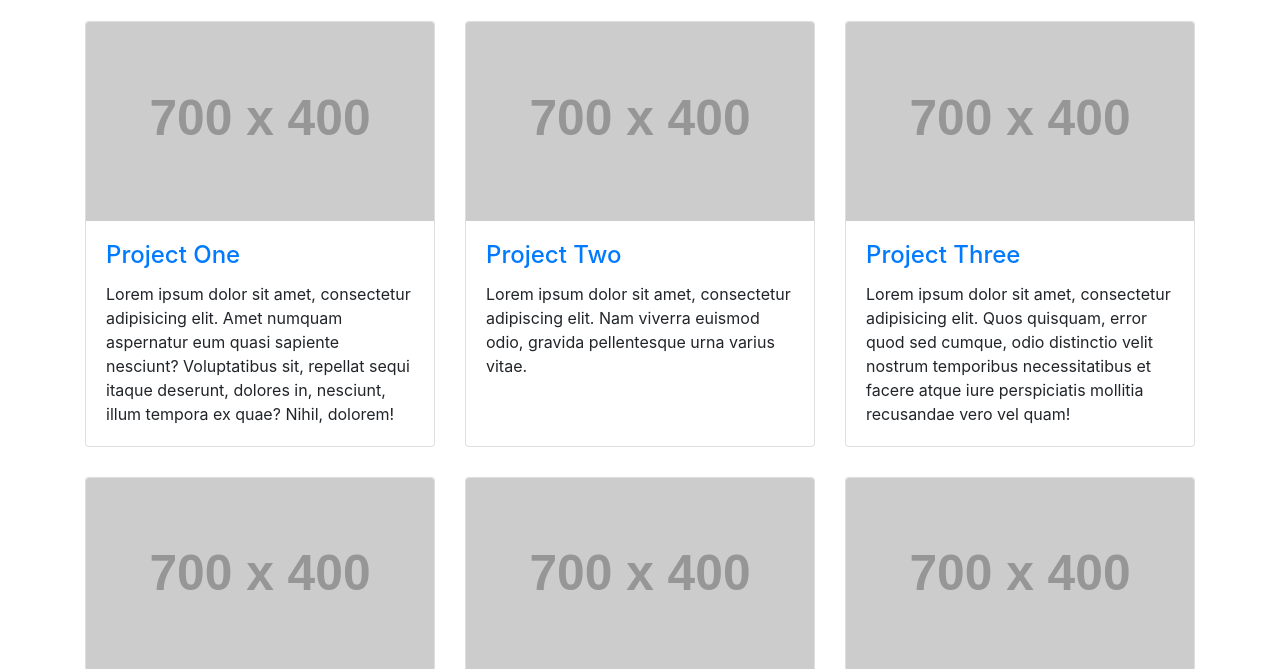
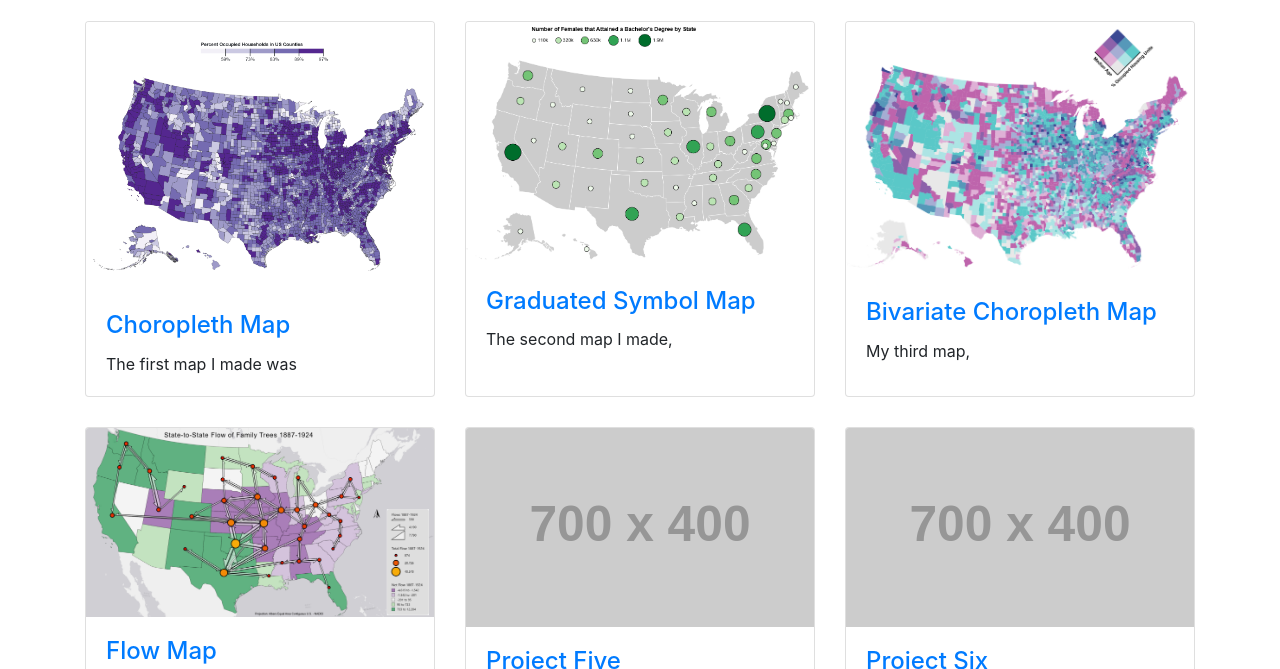
Before and after one commit to geog3540/nramker, a website: page index.html in a window 1280 px wide. Shown: the part 131-800 px from the top of the page. Drawn offline with Linux system fonts and the light colour scheme; placeholder pictures from the web are drawn by us.

Commit message:
pushing photos into repository

```diff
--- a/index.html
+++ b/index.html
@@ -59,45 +59,45 @@
       <div class="row">
         <div class="col-lg-4 col-sm-6 portfolio-item">
           <div class="card h-100">
-            <a href="#"><img class="card-img-top" src="http://placehold.it/700x400" alt=""></a>
+            <a href="#"><img class="card-img-top" src="images/choropleth.png" alt=""></a>
             <div class="card-body">
               <h4 class="card-title">
-                <a href="#">Project One</a>
+                <a href="#">Choropleth Map</a>
               </h4>
-              <p class="card-text">Lorem ipsum dolor sit amet, consectetur adipisicing elit. Amet numquam aspernatur eum quasi sapiente nesciunt? Voluptatibus sit, repellat sequi itaque deserunt, dolores in, nesciunt, illum tempora ex quae? Nihil, dolorem!</p>
+              <p class="card-text">The first map I made was </p>
             </div>
           </div>
         </div>
         <div class="col-lg-4 col-sm-6 portfolio-item">
           <div class="card h-100">
-            <a href="#"><img class="card-img-top" src="http://placehold.it/700x400" alt=""></a>
+            <a href="#"><img class="card-img-top" src="images/graduated.png" alt=""></a>
             <div class="card-body">
               <h4 class="card-title">
-                <a href="#">Project Two</a>
+                <a href="#">Graduated Symbol Map</a>
               </h4>
-              <p class="card-text">Lorem ipsum dolor sit amet, consectetur adipiscing elit. Nam viverra euismod odio, gravida pellentesque urna varius vitae.</p>
+              <p class="card-text">The second map I made, </p>
             </div>
           </div>
         </div>
         <div class="col-lg-4 col-sm-6 portfolio-item">
           <div class="card h-100">
-            <a href="#"><img class="card-img-top" src="http://placehold.it/700x400" alt=""></a>
+            <a href="#"><img class="card-img-top" src="images/bivariate.png" alt=""></a>
             <div class="card-body">
               <h4 class="card-title">
-                <a href="#">Project Three</a>
+                <a href="#">Bivariate Choropleth Map</a>
               </h4>
-              <p class="card-text">Lorem ipsum dolor sit amet, consectetur adipisicing elit. Quos quisquam, error quod sed cumque, odio distinctio velit nostrum temporibus necessitatibus et facere atque iure perspiciatis mollitia recusandae vero vel quam!</p>
+              <p class="card-text">My third map, </p>
             </div>
           </div>
         </div>
         <div class="col-lg-4 col-sm-6 portfolio-item">
           <div class="card h-100">
-            <a href="#"><img class="card-img-top" src="http://placehold.it/700x400" alt=""></a>
+            <a href="#"><img class="card-img-top" src="images/flow.png" alt=""></a>
             <div class="card-body">
               <h4 class="card-title">
-                <a href="#">Project Four</a>
+                <a href="#">Flow Map</a>
               </h4>
-              <p class="card-text">Lorem ipsum dolor sit amet, consectetur adipiscing elit. Nam viverra euismod odio, gravida pellentesque urna varius vitae.</p>
+              <p class="card-text">The fourth map </p>
             </div>
           </div>
         </div>
```
Also changed, not shown: images/bivariate.png (added), images/choropleth.png (added), images/flow.png (added), images/graduated.png (added).
